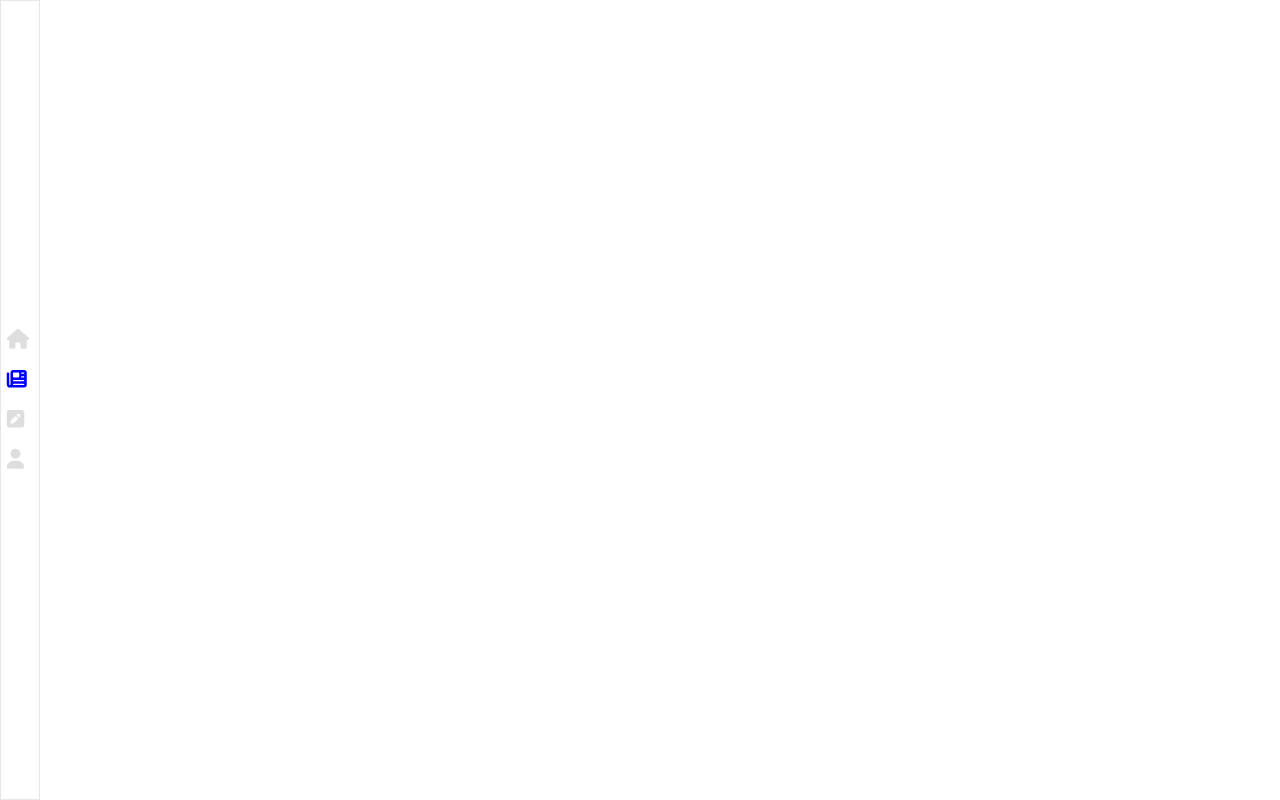
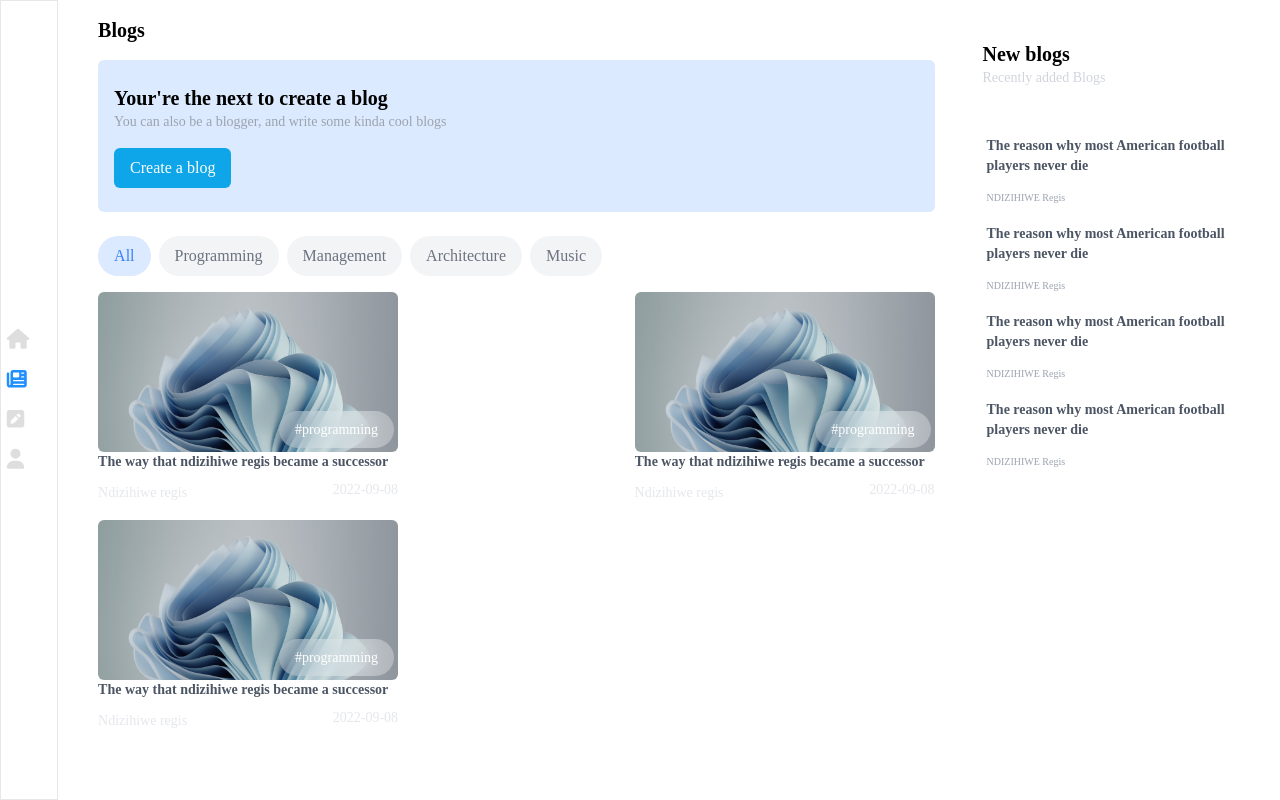
Before and after one commit to ndzhwr/blog, a React (Vite) app in the folder client/: page /blogs in a window 1280 px wide. Built offline with nearby package versions, Linux system fonts and the light colour scheme.

Commit message:
Blogs navigation page

```diff
--- a/client/src/App.tsx
+++ b/client/src/App.tsx
@@ -1,10 +1,9 @@
 import './App.css'
-import Button from '@mui/material/Button'
-import Navbar from './components/Navbar'
-import Landing from './components/Landing '
+import './Scrolls.css'
+import Landing from './pages/Landing '
 import { BrowserRouter, Routes, Route } from 'react-router-dom'
 import Notfound from './components/Notfound'
-import Blogs from './components/Blogs'
+import Blogs from './pages/Blogs'
 import { Provider } from 'react-redux'
 import store from './store'
 
@@ -17,8 +16,9 @@ const App: React.FC = () => {
         <div className="App font-mine">
           <Routes>
             <Route path='/' element={<Landing />} />
+            <Route path='/blogs' element={<Blogs />} />
+            {/* <Route path='/blogs/:id' element={<SingleBlog />} /> */}
             <Route path='*' element={<Notfound />} />
-            <Route path='/blogs' element={<Blogs />} />
 
           </Routes>
         </div>
--- /dev/null
+++ b/client/src/Scrolls.css
@@ -0,0 +1,23 @@
+/* width */
+.scrollDiv::-webkit-scrollbar {
+    width: 10px;
+    height: 10px;
+  }
+
+  /* Track */
+  .scrollDiv::-webkit-scrollbar-track {
+    border-radius: 100vh;
+    background: #fff;
+  }
+
+  /* Handle */
+  .scrollDiv::-webkit-scrollbar-thumb {
+    background: gainsboro;
+    border-radius: 100vh;
+    border: 3px solid #fff;
+  }
+
+  /* Handle on hover */
+  .scrollDiv::-webkit-scrollbar-thumb:hover {
+    background: #bcbcbc;
+  }
--- /dev/null
+++ b/client/src/components/Bloghighlight.tsx
@@ -0,0 +1,23 @@
+import { FC } from 'react'
+import { Link } from 'react-router-dom'
+import { BlogHightlightProps } from '../types/props/BloghightLight.props'
+
+const BlogHightLight: FC<BlogHightlightProps> = (data: BlogHightlightProps) => {
+    return (
+        <div className='w-full lg:w-[300px]  overflow-hidden py-2 rounded-sm'>
+                <Link to={`/blogs/${data.id}`}  className="w-fit">
+                <div className='relative'>
+                    <img src={data.image} alt="" className='w-full h-40 object-cover  rounded-md ' />
+                    <Link to={`/blogs/${data.category}`} className="absolute bg-white bg-opacity-30 text-white px-4 py-2 rounded-full backdrop-blur-md text-[14px]  bottom-1 right-1 ">#{data.category}</Link>
+                </div>
+                <h1 className='text-sm  font-semibold text-gray-600 mb-2'>{data.title}</h1>
+                <span className='text-sm text-gray-200 '>{data.author}</span><span className='text-sm text-gray-200 float-right'>{data.publishedAt}</span>
+
+
+        </Link>
+            </div>
+    )
+
+}
+
+export default BlogHightLight
--- a/client/src/components/Blogs.tsx
+++ /dev/null
@@ -1,17 +0,0 @@
-import { FC } from 'react'
-import Sidenavbar from './Sidenavbar'
-
-const Blogs: React.FC = () => {
-    return (
-        <>
-        <Sidenavbar current='blogs'/>
-            <div className="blogs ">
-
-            </div>
-        </>
-    )
-
-
-
-}
-export default Blogs
--- /dev/null
+++ b/client/src/components/RecentAdded.tsx
@@ -0,0 +1,18 @@
+import React from 'react'
+import { Link } from 'react-router-dom'
+import { RecentlyAdded } from '../types'
+
+
+
+const RecentlyAddedBlog : React.FC<RecentlyAdded> = (data: RecentlyAdded) => {
+    return (
+        <Link to={`/blogs/${data.id}`}>
+            <div className=' px-1 py-2 rounded-sm hover:shadow-md duration-100'>
+                <h1 className='text-sm  font-semibold text-gray-600 mb-2'>{data.title}</h1>
+                <span className='text-[10px] text-gray-400 '>{data.author}</span>
+            </div>
+        </Link>
+    )
+}
+
+export default RecentlyAddedBlog
--- a/client/src/components/Sidenavbar.tsx
+++ b/client/src/components/Sidenavbar.tsx
@@ -6,15 +6,16 @@ import { faCoffee, faHouse, faPenSquare, faNewspaper, faUser } from '@fortawesom
 type currentpageprops = {
     current: "home" | "blogs" | "new" | "profile"
 }
+
 const Sidenavbar: React.FC<currentpageprops> = (data: currentpageprops) => {
+
     return (
-        <div className="currentPage h-screen w-[40px] border  px-2 flex justify-between items-center bg-white">
+        <div className="currentPage h-screen w-[60px] border  px-2 flex justify-between items-center bg-white">
             <div className="links flex flex-col gap-4 ">
-                  <Link to="/" className='opacity-25 scale-125' ><FontAwesomeIcon icon={faHouse}  color="gray" className=''  /></Link >
-                  <Link to='/blogs' className='opacity-100 scale-125' > <FontAwesomeIcon icon={faNewspaper } color="blue" /> </Link>
-                  <Link to="/"  className='opacity-25 scale-125' ><FontAwesomeIcon icon={faPenSquare} color="gray" /> </Link>
-                  <Link to="/"  className='opacity-25 scale-125' ><FontAwesomeIcon icon={faUser} color="gray" /> </Link>
-
+                  <Link to="/" className='opacity-25 scale-125' title='Home' ><FontAwesomeIcon icon={faHouse}  color="gray" className=''  /></Link >
+                  <Link to='/blogs' className='opacity-100 scale-125' title='Blogs' > <FontAwesomeIcon icon={faNewspaper } color="dodgerblue" /> </Link>
+                  <Link to=""  className='opacity-25 scale-125'  title='New Blog'><FontAwesomeIcon icon={faPenSquare} color="gray" /> </Link>
+                  <Link to=""  className='opacity-25 scale-125' title='Profile'><FontAwesomeIcon icon={faUser} color="gray" /> </Link>
             </div >
         </div >
 
--- /dev/null
+++ b/client/src/pages/Blogs.tsx
@@ -0,0 +1,61 @@
+import { FC } from 'react'
+import Sidenavbar from '../components/Sidenavbar'
+import RecentlyAddedBlog from '../components/RecentAdded'
+import BlogHightLight from '../components/Bloghighlight'
+import DefaultImage from '../assets/default.png'
+
+const Blogs: FC = () => {
+    window.alert("Hello Wolrd")
+    return (
+        <>
+            <div className="flex h-screen">
+
+                <Sidenavbar current='blogs' />
+                <div className="content  w-full grid grid-cols-4 ">
+
+                    <div className="header col-start-1 col-end-5 sm:col-end-4   px-10  pb-4 overflow-y-scroll  scrollDiv">
+                        <h1 className='text-xl text-bold mb-4 font-bold mt-4'>Blogs</h1>
+                        <div className="ad bg-blue-100 py-6 px-4  rounded-md">
+                            <h1 className='text-xl font-bold '>Your're the next to create a blog</h1>
+                            <p className="text-sm text-gray-400  ">You can also be a blogger,  and write some kinda cool blogs</p>
+                            <button className='text-white bg-sky-500 rounded-md px-4 mt-4 py-2 md:scale-10'>Create a blog</button>
+                        </div>
+                        <div className="categories flex gap-2 mt-4 sticky top-0 z-20 py-2  bg-white overflow-x-scroll overflow-y-hidden scrollDiv ">
+                            <button className='bg-blue-100 py-2 px-4   rounded-full  text-blue-500'>All</button>
+                            <button className='bg-gray-100 text-gray-500 rounded-full capitalize  px-4 '>programming</button>
+                            <button className='bg-gray-100 text-gray-500 rounded-full  capitalize   px-4 '>Management</button>
+                            <button className='bg-gray-100 text-gray-500 rounded-full   capitalize  px-4 '>Architecture</button>
+                            <button className='bg-gray-100 text-gray-500 rounded-full  capitalize  px-4 '>Music </button>
+
+
+                        </div>
+                        <div className="blogs flex justify-between  flex-wrap ">
+                            <BlogHightLight id='4567u8iuy7' category='programming' image={DefaultImage} title="The way that ndizihiwe regis became a successor" publishedAt='2022-09-08' author='Ndizihiwe regis'/>
+                            <BlogHightLight id='4567u8iuy7' category='programming' image={DefaultImage} title="The way that ndizihiwe regis became a successor" publishedAt='2022-09-08' author='Ndizihiwe regis'/>
+                            <BlogHightLight id='4567u8iuy7' category='programming' image={DefaultImage} title="The way that ndizihiwe regis became a successor" publishedAt='2022-09-08' author='Ndizihiwe regis'/>
+
+                        </div>
+
+
+                    </div>
+                    <div className="col-start-4 col-end-5  py-10 px-2 overflow-y-scroll scrollDiv hidden md:block" >
+                        <h1 className='text-xl font-semibold'>New blogs</h1>
+                        <p className='text-sm text-gray-300 mb-10 '>Recently added Blogs</p>
+                        <RecentlyAddedBlog title='The reason why most American football players never die' author='NDIZIHIWE Regis' id='1234567788' />
+                        <RecentlyAddedBlog title='The reason why most American football players never die' author='NDIZIHIWE Regis' id='1234567788' />
+                        <RecentlyAddedBlog title='The reason why most American football players never die' author='NDIZIHIWE Regis' id='1234567788' />
+                        <RecentlyAddedBlog title='The reason why most American football players never die' author='NDIZIHIWE Regis' id='1234567788' />
+
+
+
+                    </div>
+
+                </div>
+            </div>
+        </>
+    )
+
+
+
+}
+export default Blogs
--- a/client/src/types/index.ts
+++ b/client/src/types/index.ts
@@ -1,2 +1,4 @@
 export  * from './props/largeblogprops.type'
 export * from './props/blogonhomeprops.types'
+export * from './props/recentlyAdded.type'
+export * from './props/BloghightLight.props'
--- /dev/null
+++ b/client/src/types/props/BloghightLight.props.ts
@@ -0,0 +1,9 @@
+export type BlogHightlightProps = {
+    id   : string ,
+    category : string ,
+    image : string,
+    title : string ,
+    publishedAt : string
+    author : string
+
+}
--- /dev/null
+++ b/client/src/types/props/recentlyAdded.type.ts
@@ -0,0 +1,5 @@
+export type RecentlyAdded = {
+    title : string ,
+    author : string ,
+    id  :string
+}
--- a/client/tailwind.config.cjs
+++ b/client/tailwind.config.cjs
@@ -5,6 +5,9 @@ module.exports = {
     "./src/**/*.{js,jsx,ts,tsx}",
   ],
   theme: {
+    // colors : {
+    //   'grayish' : '#c4c4c4'
+    // },
     screens: {
       'msm' : '0px',
       'xs': '475px',
```
Also changed, not shown: client/src/pages/Landing .tsx (renamed from client/src/components/Landing .tsx, +12 -7 lines).
